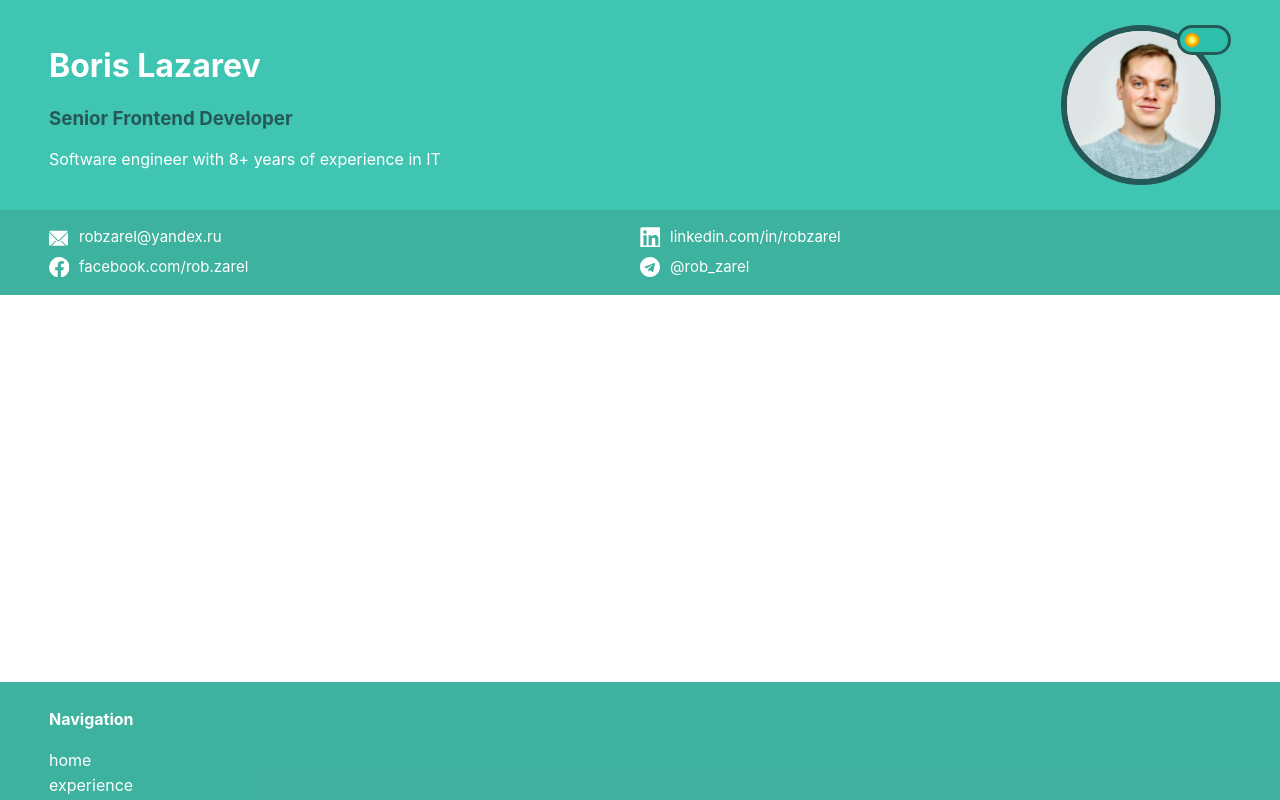
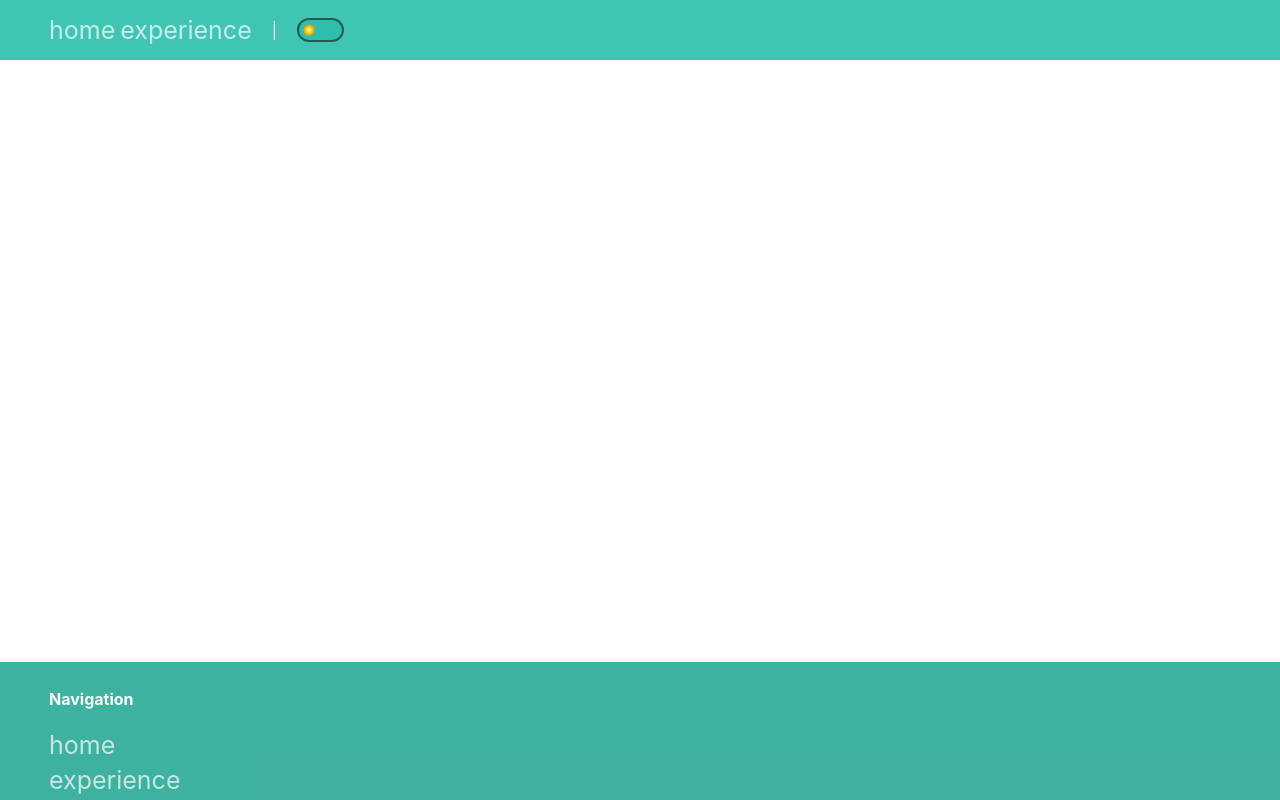
Before and after one commit to robzarel/features, a React (Create React App) app: page /features/snippet/1 in a window 1280 px wide. Built offline with nearby package versions, Linux system fonts and the light colour scheme; no server answers.

Commit message:
set proper header

```diff
--- a/src/components/layout/index.module.css
+++ b/src/components/layout/index.module.css
@@ -23,9 +23,23 @@
 }
 
 .header {
+  display: flex;
+  justify-content: flex-start;
   flex-wrap: wrap;
   flex: 0 1 auto;
+  background-color: rgba(var(--background), 0.9);
 }
+.content {
+  display: flex;
+  align-items: center;
+  width: 100%;
+  height: 50px;
+  flex-wrap: nowrap;
+  gap: 20px;
+}
+.delimiter {
+}
+
 .about,
 .contacts {
   width: 100%;
--- a/src/components/layout/index.tsx
+++ b/src/components/layout/index.tsx
@@ -1,9 +1,11 @@
 import React from 'react';
 
 import { Outlet } from 'react-router-dom';
-import About from '../about';
-import Contacts from '../contacts';
+
+import Theme from '../theme-provider';
+
 import Footer from '../footer';
+import Navigation from '../navigation';
 
 import Styles from './index.module.css';
 
@@ -11,16 +13,23 @@ const Layout = () => {
   return (
     <div className={Styles.layout}>
       <header className={Styles.header}>
-        <div className={Styles.about}>
-          <div className={Styles.wrapper}>
+        <div className={Styles.wrapper}>
+          <div className={Styles.content}>
+            <Navigation mode='horizontal' />
+            <span className={Styles.delimiter}>&#124;</span>
+            <div className={Styles.toggler}>
+              <Theme.SimpleToggler />
+            </div>
+          </div>
+        </div>
+        {/* <div className={Styles.about}>
             <About />
-          </div>
         </div>
         <div className={Styles.contacts}>
           <div className={Styles.wrapper}>
             <Contacts />
           </div>
-        </div>
+        </div> */}
       </header>
       <main className={Styles.main}>
         <div className={Styles.wrapper}>
--- a/src/components/navigation/index.module.css
+++ b/src/components/navigation/index.module.css
@@ -12,8 +12,13 @@
 }
 
 .listItem {
-  color: white;
+  color: rgba(255, 255, 255, 0.7);
   text-decoration: none;
+  font-size: 25px;
+}
+
+.listItem:hover {
+  color: rgba(255, 255, 255, 1);
 }
 .listItem.active {
   background-color: red;
--- a/src/components/theme-provider/index.module.css
+++ b/src/components/theme-provider/index.module.css
@@ -1,7 +1,8 @@
 :root {
   --toggler-padding: 3px;
-  --ball-diameter: 18px;
-  --toggler-width: 54px;
+  --toggler-border: 2px;
+  --ball-diameter: 14px;
+  --toggler-width: 47px;
 }
 
 .simpleToggler {
@@ -10,7 +11,7 @@
   border-radius: var(--toggler-width);
   padding: var(--toggler-padding);
   background-color: rgb(var(--background));
-  border: var(--toggler-padding) solid rgb(var(--accent));
+  border: var(--toggler-border) solid rgb(var(--accent));
   display: flex;
   align-items: center;
   justify-content: space-between;
--- a/src/pages/feature/index.tsx
+++ b/src/pages/feature/index.tsx
@@ -37,14 +37,12 @@ const Feature = () => {
   const { id } = useParams();
   const { theme } = useTheme();
   const codeTheme = theme === 'dark' ? solarizedDark : solarizedLight;
-  const {
-    state: { related },
-  } = useLocation();
+  const { state } = useLocation();
 
   useEffect(() => {
     const fetchFeature = async (id: number) => {
       const data = await api.get.feature(id);
-      console.log('related', related);
+      console.log('related state', state);
 
       setFeatures(data);
     };
--- a/src/pages/search/index.module.css
+++ b/src/pages/search/index.module.css
@@ -1,6 +1,7 @@
 .wrapper {
   display: flex;
   flex-wrap: wrap;
+  padding-top: 15px;
 }
 .search {
   width: 100%;
--- a/src/server/db/experience.json
+++ b/src/server/db/experience.json
@@ -9,7 +9,8 @@
     "abstract": "migrating frontend apps to cloud",
     "achievements": [
       "preparing fronendapps to migration to the azure cloud",
-      "desktop application: fdc3 demo app"
+      "desktop application: fdc3 demo app",
+      "work in progress..."
     ],
     "description": "some full detailed description of the role, tasks and acievements",
     "started": "2023.03.09",
--- a/src/server/db/projects.json
+++ b/src/server/db/projects.json
@@ -56,7 +56,7 @@
   },
   {
     "id": 1,
-    "name": "Online анкета кредитных карт",
+    "name": "Онлайн анкета кредитных карт",
     "description": "Пошаговая онлайн форма для подачи заявок на получение кредитной карты",
 
     "started": "",
@@ -176,7 +176,7 @@
   },
   {
     "id": 2,
-    "name": "web медиа плеер",
+    "name": "медиа плеер",
     "description": "проектирование с нуля веб плеера для проигрывания контента",
 
     "started": "",
```
